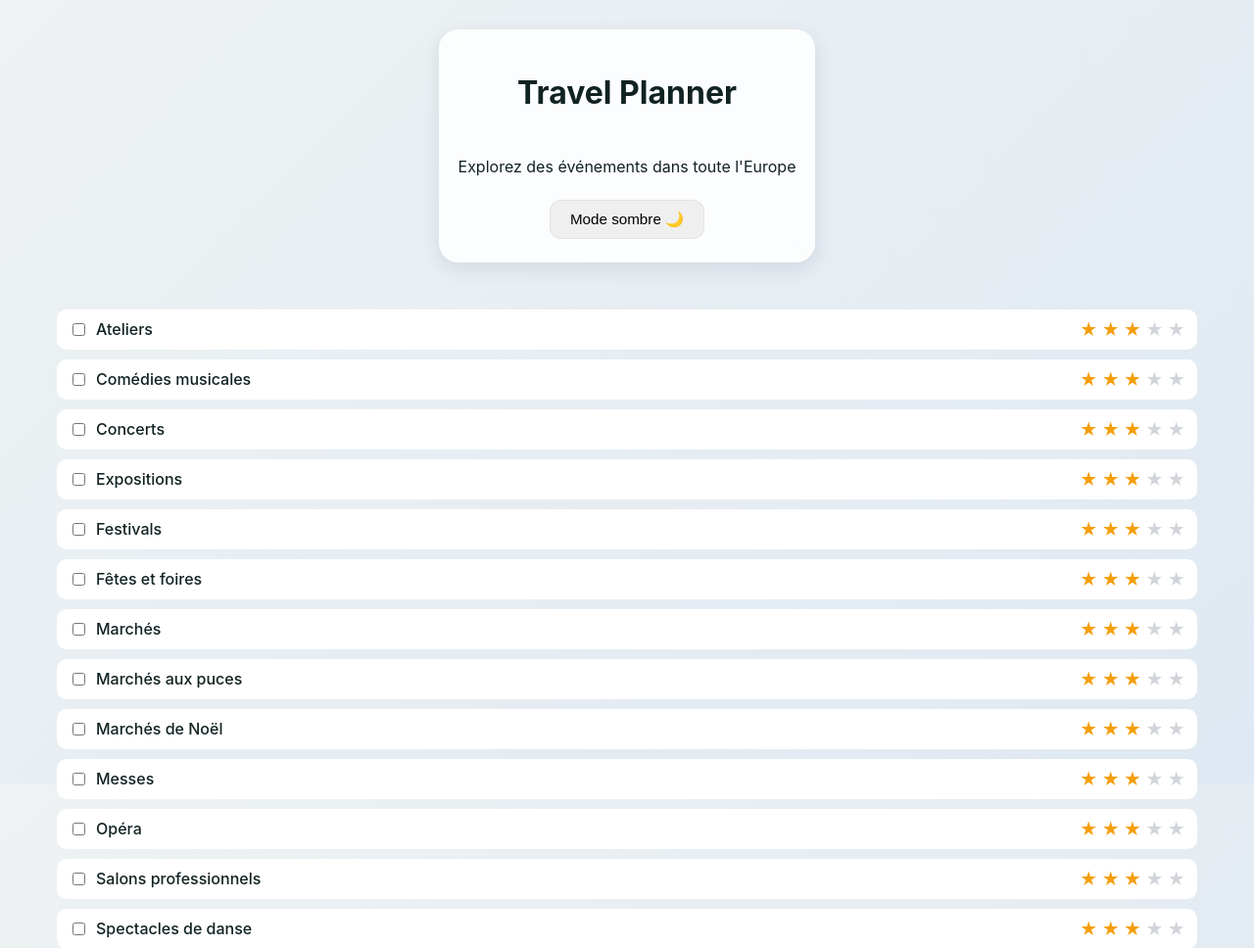
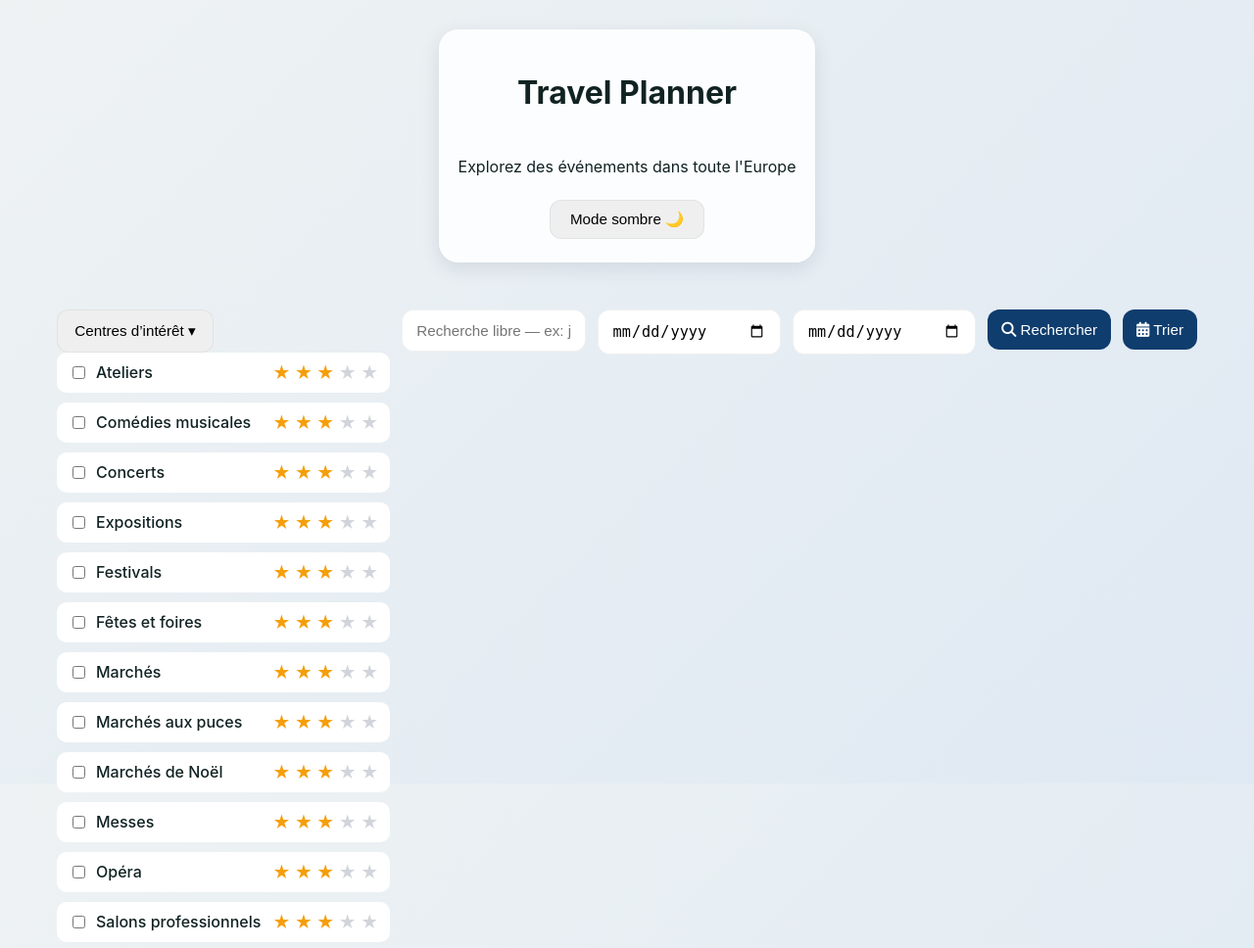
Before and after one commit to melaniebrrt/TRAVEL, a Flask app: page / in a window 1280 px wide. Shown: the top 968 px of the page at 98% size. Run offline with Flask 3, Linux system fonts and the light colour scheme.

Commit message:
Update index.html

```diff
--- a/templates/index.html
+++ b/templates/index.html
@@ -35,8 +35,16 @@
   <!-- Contrôles -->
   <div class="controls">
 
-    <!-- 🔥 NOUVELLE UI : CHECKBOXES + ÉTOILES -->
-    <div id="interest-list" class="interest-list"></div>
+    <!-- 🔽 Centres d’intérêt : dropdown compact -->
+    <div class="interest-dropdown">
+      <button id="interest-toggle" class="input">
+        Centres d’intérêt ▾
+      </button>
+
+      <div id="interest-panel" class="interest-panel hidden">
+        <div id="interest-list" class="interest-list"></div>
+      </div>
+    </div>
 
     <input id="search-input" class="input" type="text"
            placeholder="Recherche libre — ex: jazz, expo, randonnée">
```
